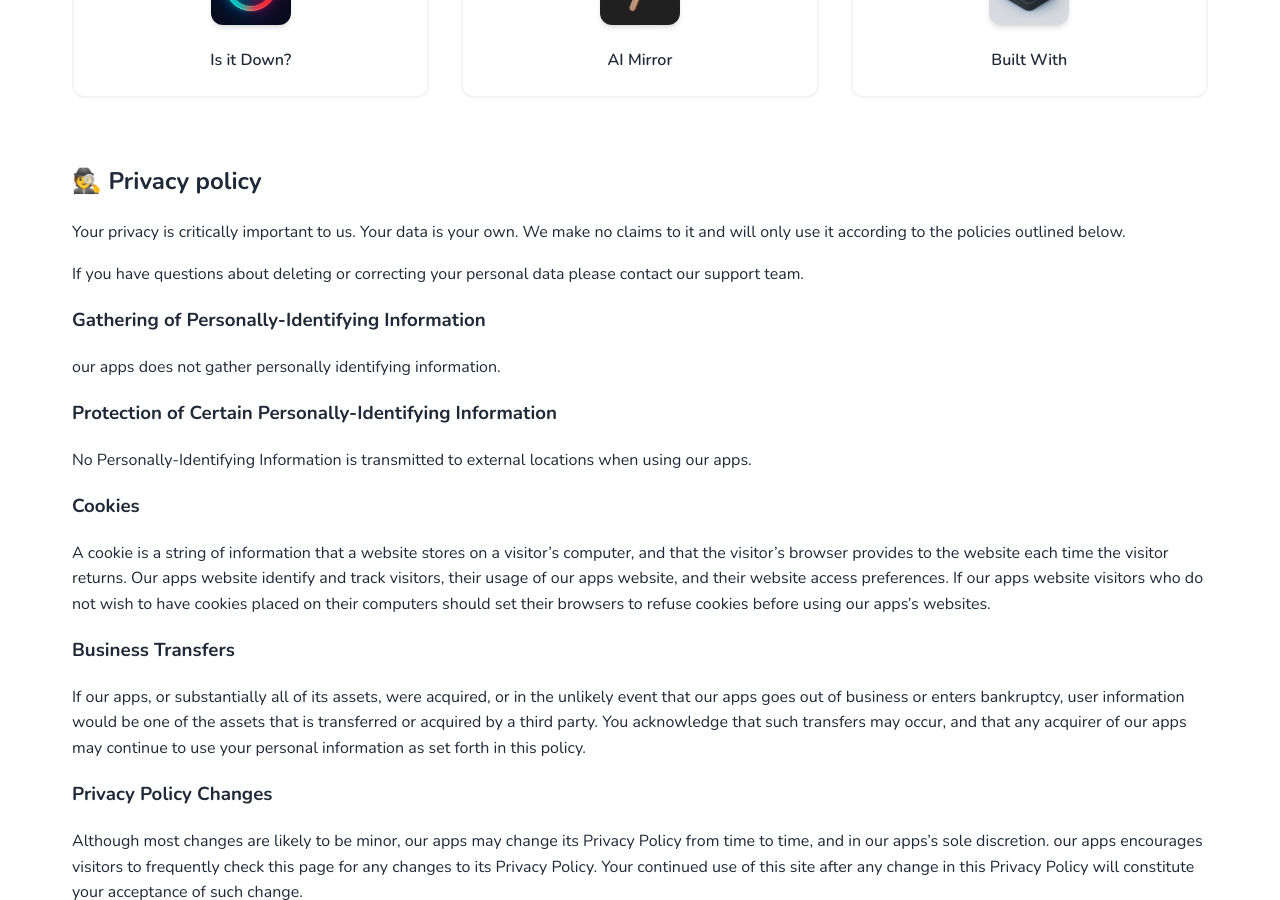
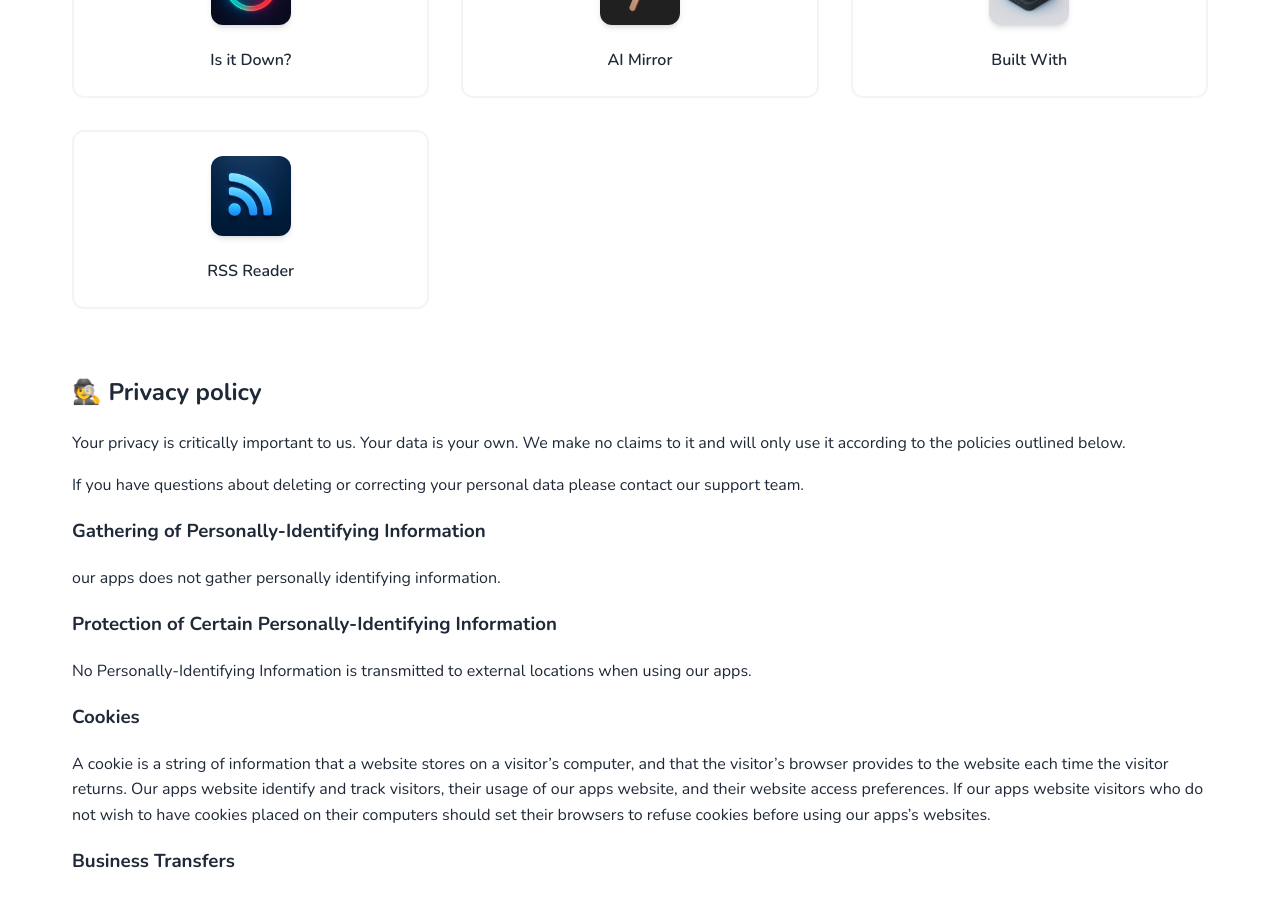
Before and after one commit to pmstani/pmstani.github.io, a Jekyll site: the page built from index.md, in a window 1280 px wide and 900 px high, scrolled down 4942 px. Built offline with Jekyll 4.4.1, drawn with Linux system fonts in a browser that asks for light colours.

Commit message:
✨ Add rssreader

```diff
--- a/apps.json
+++ b/apps.json
@@ -384,5 +384,11 @@
     "app_name": "Built With",
     "app_description": "What's This Website Built With?",
     "image_url": "https://pmstani.github.io/img/apps/builtwith.png"
+  },
+  {
+    "app_url": "https://apps.apple.com/app/6755734272",
+    "app_name": "RSS Reader",
+    "app_description": "Feed reader in Safari",
+    "image_url": "https://pmstani.github.io/img/apps/rssreader.png"
   }
 ]
--- a/index.md
+++ b/index.md
@@ -393,6 +393,12 @@ layout: default
       <div class="app-name">Built With</div>
     </a>
   </div>
+  <div class="app-item">
+    <a href="https://apps.apple.com/app/id6755734272" title="RSS Reader">
+      <img src="/img/apps/rssreader.png" alt="RSS Reader">
+      <div class="app-name">RSS Reader</div>
+    </a>
+  </div>
 </div>
 
 ## 🕵️ Privacy policy {#privacy}
```
Also changed, not shown: img/apps/rssreader.png (added).
